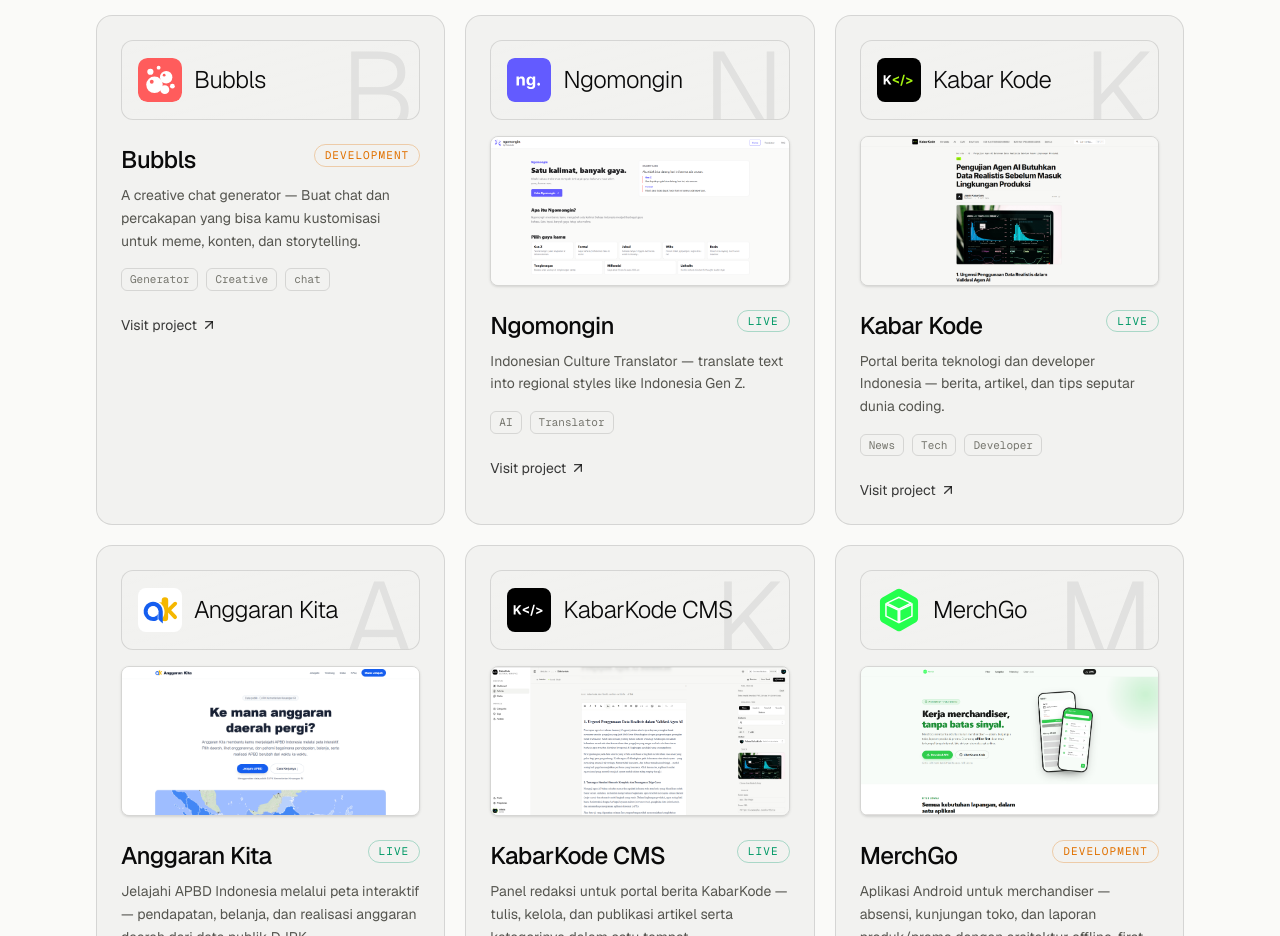
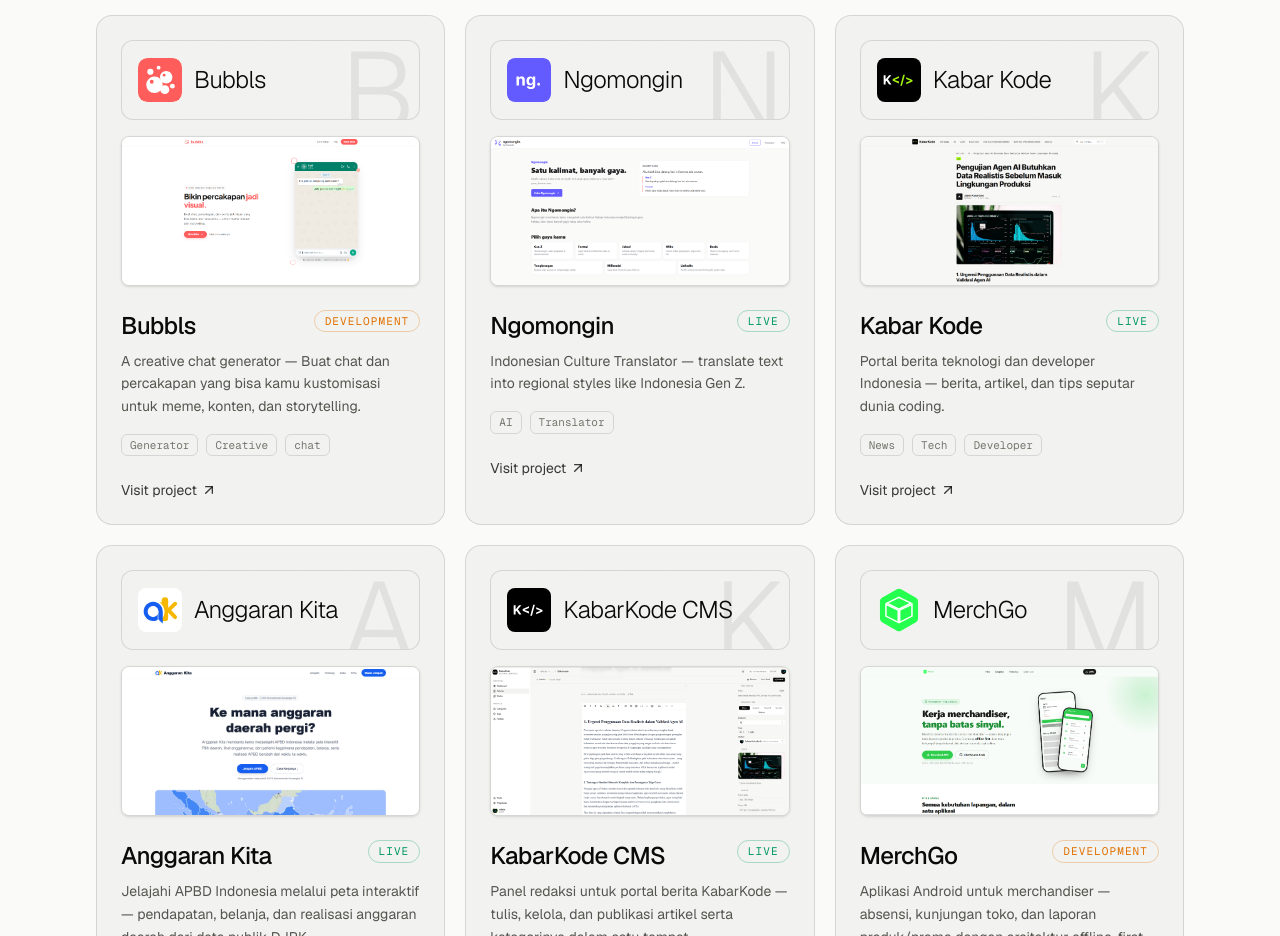
Before and after one commit to fhnnfi/fhanalabs, a Next.js app: page / in a window 1280 px wide. Shown: the part 1120-2056 px from the top of the page. Built offline with nearby package versions, Linux system fonts and the light colour scheme.

Commit message:
feat: adding project overview for bubbls

```diff
--- a/src/data/projects.ts
+++ b/src/data/projects.ts
@@ -27,6 +27,7 @@ export const projects: Project[] = [
       "A creative chat generator — Buat chat dan percakapan yang bisa kamu kustomisasi untuk meme, konten, dan storytelling.",
     url: "https://bubbls.fhanalabs.site", // TODO: replace with deployed URL when available
     logo: "/logos/bubbls.svg",
+    image: "/projectoverview/bubbls.png",
     status: "development",
     tags: ["Generator", "Creative", "chat"],
   },
```
Also changed, not shown: public/projectoverview/bubbls.png (added).
